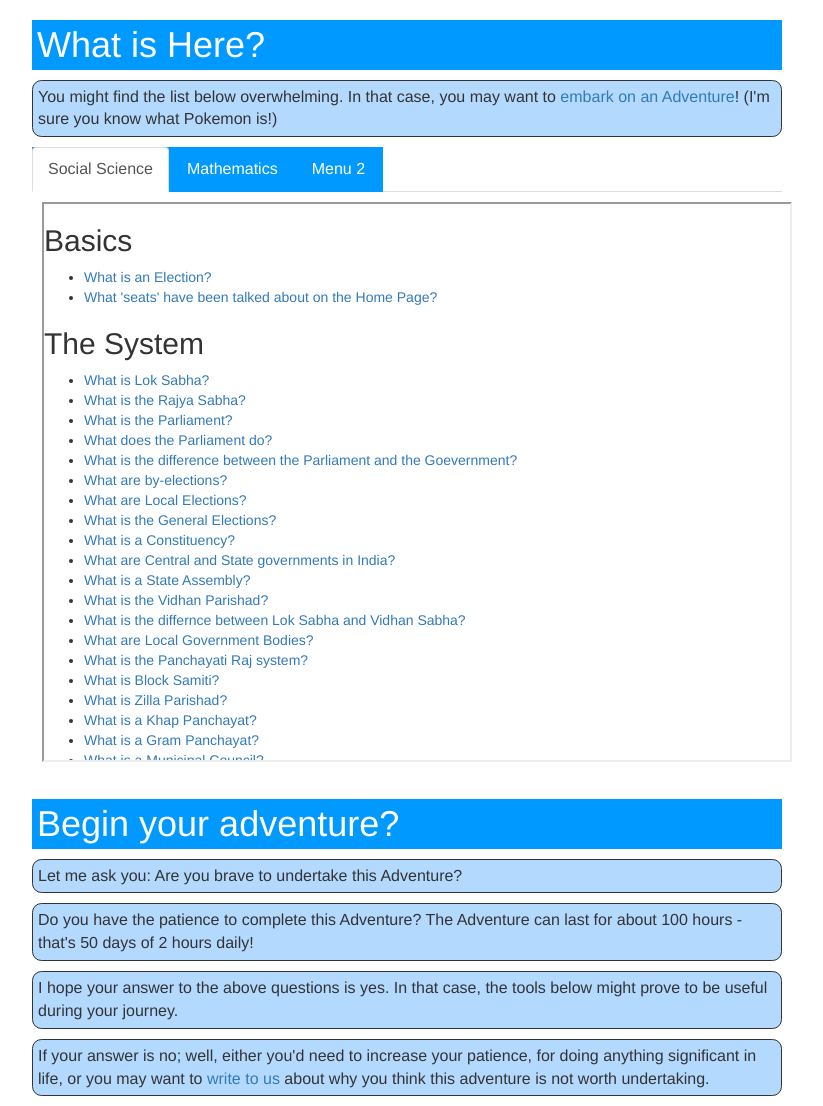
After one commit to digikar99/alterschoolindia, a PHP site: page /beginner.html in a window 1280 px wide. The commit adds this page. Shown: the whole page, without its empty margins (233-1056 px from the left). Run offline with PHP 8.4, Linux system fonts and the light colour scheme.

Commit message:
newsite : added beginner, and social science and mathematics pages

```diff
--- /dev/null
+++ b/Meta/Mathematics.html
@@ -0,0 +1,56 @@
+<!DOCTYPE HTML>
+<html>
+<head>
+	<title>Mathematics</title>
+	<meta charset="utf-8" name="viewport" content="width=device-width"/>
+
+	<!-- Latest compiled and minified CSS -->
+<link rel="stylesheet" href="./bootstrap-3.3.7-dist/css/bootstrap.min.css">
+
+	<link rel="stylesheet" href="./styles-bs.css">
+
+</head>
+
+<body>
+
+<nav class="page-question"><h1 class="container-fluid">Mathematics</h1></nav>
+
+
+<div class="container">
+
+<div class="row">
+<div class="col-md-2"></div>
+<div class="col-md-8 col-sm-7">
+<main class="short-line">
+<p>
+	We think that humans who did it before us have done a much better job of explaining mathematics, than we ever can. Therefore, we link to some of the mathematics resources available on the web:
+	<ul>
+		<li><a href="https://www.khanacademy.org/math">Khan Academy</a>, if your focus is succeeding at usual schools.</li>
+		<li><a href="https://www.mathsisfun.com/">Math is fun!</a>, which we prefer.</li>
+		<li><a href="https://artofproblemsolving.com/videos">Art of Problem Solving</a>, if you plan for a math-intensive career, as in engineering or mathematical sciences, or perhaps, pure mathematics.</li>
+	</ul>
+</p>
+<p>
+	The topics which we would like the student to go through (before visiting the land of Science) include:
+	<ol>
+		<li>All the topics in <a href="https://www.mathsisfun.com/data/index.html">Data</a></li>
+		<li>All the topics in <a href="https://www.mathsisfun.com/measure/index.html">Measurement</a></li>
+		<li>All the topics in <a href="https://www.mathsisfun.com/money/index.html">Money</a></li>
+		<li>All the topics in <a href="https://www.mathsisfun.com/numbers/index.html">Numbers</a> except the ones on pecial Numbers, Other Number Systems, last (third) section of Other Pages</li>
+		<li>The topics on area in <a href="https://www.mathsisfun.com/geometry/index.html">Geometry</a></li>
+		<li>The topics on "The Basics" in <a href="https://www.mathsisfun.com/algebra/index.html">Algebra</a></li>
+	</ol>
+</p>
+</main>
+
+</div>
+</div>
+</div>
+</body>
+<!-- jQuery library -->
+<script src="./bootstrap-3.3.7-dist/jquery-3.2.1/jquery.min.js"></script>
+
+<!-- Latest compiled JavaScript -->
+<script src="./bootstrap-3.3.7-dist/js/bootstrap.min.js"></script>
+<script src="../js-bs.js"></script>
+</html>
--- /dev/null
+++ b/Meta/Social Science.html
@@ -0,0 +1,107 @@
+<!DOCTYPE html>
+
+<html>
+<head>
+	<title>Social Science</title>
+	<meta charset="utf-8" name="viewport" content="width=device-width"/>
+	<!-- Latest compiled and minified CSS -->
+	<link rel="stylesheet" href="../bootstrap-3.3.7-dist/css/bootstrap.min.css">
+
+</head>
+
+<body>
+
+
+<div class="container">
+
+<div class="row">
+
+	<h2>Basics</h2>
+	<ul>
+  		<li><a href="../Social Science/02 Election.html">What is an Election?</a></li>
+  		<li><a href="../Social Science/04 Seats of the Lok Sabha.html">What 'seats' have been talked about on the Home Page?</a></li>
+  	</ul>
+  	<h2>The System</h2>
+  	<ul>
+  		<li><a href="../Social Science/05 Lok Sabha.html">What is Lok Sabha?</a></li>
+		<li><a href="../Social Science/29 Rajya Sabha.html">What is the Rajya Sabha?</a></li>
+		<li><a href="../Social Science/09 Parliament.html">What is the Parliament?</li>
+		<li><a href="../Social Science/30 Work of Parliament.html">What does the Parliament do?</a></li>
+		<li><a href="../Social Science/17 Parliament Government Difference.html">What is the difference between the Parliament and the Goevernment?</a></li>
+<li><a href="../Social Science/23 By elections.html">What are by-elections?</a></li>
+		<li><a href="../Social Science/24 Local Elections.html">What are Local Elections?</a></li>
+		<li><a href="../Social Science/12 General Elections.html">What is the General Elections?</a></li>
+		<li><a href="../Social Science/14 Constituency.html">What is a Constituency?</a></li>
+		<li><a href="../Social Science/15 Central State Government.html">What are Central and State governments in India?</a></li>
+		<li><a href="../Social Science/10 State Assembly.html">What is a State Assembly?</a></li>
+		<li><a href="../Social Science/19 Vidhan Parishad.html">What is the Vidhan Parishad?</a></li>
+		<li><a href="../Social Science/18 Lok Sabha vs Vidhan Sabha.html">What is the differnce between Lok Sabha and Vidhan Sabha?</a></li>
+		<li><a href="../Social Science/32 Local Governments.html">What are Local Government Bodies?</a></li>
+		<li><a href="../Social Science/37 Panchayati Raj.html">What is the Panchayati Raj system?</a></li>
+		<li><a href="../Social Science/53 Block Samiti.html">What is Block Samiti?</a></li>
+		<li><a href="../Social Science/54 Zilla Parishad.html">What is Zilla Parishad?</a></li>
+		<li><a href="../Social Science/55 Khap Panchayat.html">What is a Khap Panchayat?</a></li>
+		<li><a href="../Social Science/26 Gram Panchayat.html">What is a Gram Panchayat?</a></li>
+		<li><a href="../Social Science/27 Municipal Council.html">What is a Municipal Council?</a></li>
+		<li><a href="../Social Science/28 Municipal Corporation.html">What is a Municipal Corporation?</a></li>
+		<li><a href="../Social Science/31 Constitution.html">What is Constitution?</a></li>
+		<li><a href="../Social Science/33 Supreme Court of India.html">What is the Supreme Court of India?</a></li>
+		<li><a href="../Social Science/41 Courts in India.html">What are the various courts in India?</a></li>
+		<li><a href="../Social Science/48 Economy.html">What is Economy?</a></li>
+		<li><a href="../Social Science/40 Tax.html">What is a tax?</a></li>
+		<li><a href="../Social Science/36 United Nations.html">What is the United Nations?</a></li>
+</ul>
+	<h2>Some More Things</h2>
+	<ul>
+	  	<li><a href="../Social Science/01 NDA.html">What is NDA?</a></li>
+	  	<li><a href="../Social Science/03 BJP.html">What is BJP?</a></li>
+	  	<li><a href="../Social Science/06 Political Parties.html">What is a 'political party'?</a></li>
+	  	<li><a href="../Social Science/07 Left Center Right - Politics.html">What is 'left', 'centre' and 'right' in reference to politics?</a></li>
+		<li><a href="../Social Science/08 INC.html">What is the Indian National Congress?</a></li>
+		<li><a href="../Social Science/11 RSS.html">What is the Rashtriya Swayamsevak Sangh?</a></li>
+		<li><a href="../Social Science/13 Universal Suffrage.html">What is Universal Suffrage?</a></li>
+		<li><a href="../Social Science/16 Forming the Government.html">How do Political Parties form the government?</a></li>
+		<li><a href="../Social Science/20 Sangh Parivar.html">What is the Sangh Parivar?</a></li>
+		<li><a href="../Social Science/21 Missionary.html">Who is a missionary?</a></li>
+		<li><a href="../Social Science/22 Hindutva.html">What is Hindutva?</a></li>
+		<li><a href="../Social Science/25 Human Rights.html">What are Human Rights?</a></li>
+	</ul>
+	<h2>Things Schools might have glossed over</h2>
+	<ul>
+		<li><a href="../Social Science/34 Atheism.html">What is Atheism?</a></li>
+		<li><a href="../Social Science/35 Monotheism.html">What is Monotheism?</a></li>
+		<li><a href="../Social Science/43 Problem of Evil.html">What is the Problem of Evil?</a></li>
+		<li><a href="../Social Science/44 Argument from Inconsistent Revelations.html">What is the Argument from Inconsistent Revelations?</a></li>
+		<li><a href="../Social Science/45 Argument from Non belief.html">What is the Argument from Non belief?</a></li>
+		<li><a href="../Social Science/38 BharatNet.html">What is the BharatNet initiative?</a></li>
+		<li><a href="../Social Science/39 Petitioning.html">How can I, a common citizen, participate in the process of making a law?</li>
+		<li><a href="../Social Science/42 Judicial Independence.html">What is Judicial Independence? Why is it necessary?</a></li>
+		<li><a href="../Social Science/46 Use of Taxes.html">How is the tax money utilized?</a></li>
+		<li><a href="../Social Science/47 Paying Taxes.html">How do I calculate how much tax do I have to pay?</a></li>
+		<li><a href="../Social Science/49 Growing Economy.html">Is growing economy a good thing?</a></li>
+		<li><a href="../Social Science/50 Approaching Courts.html">When and how do I approach Civil, Criminal and Family Courts?</a></li>
+		<li><a href="../Social Science/51 Long Time Courts.html">I have heard that the courts take a long time to resolve a dispute. How true is that?</a></li>
+		<li><a href="../Social Science/52 Special Courts and Tribunals.html">What are Tribunals?</a></li>
+		<li><a href="../Social Science/56 Committees.html">What are committees, in the context of the government?</a></li>
+		<li><a href="../Social Science/57 Separation of Powers.html">What is Separation of Powers?</a></li>
+		<li><a href="../Social Science/58 GDP vs Economy.html">What is the difference between the GDP and Economy of a country?</a></li>
+	</ul>
+	<h2>Questions for Self-Study:</h2>
+	<ul>
+	  <li>What is the relation between 'public office' and 'public officers'?</li>
+	  <li>What is Politics?</li>
+	  <li>What is the Digital India initiative?</li>
+	  <li>What are some websites for online [informal] petitions?</li>
+	  <li>Why is the Maximum Retail Price called so? (Hint: search on Quora.)</li>
+	  <li>What are writ petitions?</li>
+	  <li>What is the difference between Developed and Developing Countries?</li>
+	  <li>What should I know if a criminal case is filed against me?</li>
+	</ul>
+
+
+
+
+<script src="../bootstrap-3.3.7-dist/jquery-3.2.1/jquery.min.js"></script>
+<script src="../bootstrap-3.3.7-dist/js/bootstrap.min.js"></script>
+</body>
+</html>
--- /dev/null
+++ b/beginner.css
@@ -0,0 +1,40 @@
+iframe{
+	margin:10px;
+	width:100%;
+	height:70vh;
+}
+.window{
+	cursor:pointer;
+	padding:5px;
+}
+.window:hover{
+	opacity:0.75;
+	Background-color:#ddd;
+}
+p{
+	border:1px solid;
+	border-radius:0.25cm;
+	padding: 5px;
+	background-color:#b3d9ff;
+}
+body{
+	font-size:16px;
+}
+.panel-default > .panel-heading, .nav-tabs > li{
+	background-color:#0099ff;
+	color:white;
+}
+.panel-title > a{
+	display:block;
+}
+.panel-title > a:hover{
+	text-decoration:none;
+}
+.nav-tabs > li > a{
+	color:white;
+}
+h1{
+	background-color:#0099ff;
+	color:white;
+	padding:5px;
+}
--- /dev/null
+++ b/beginner.html
@@ -0,0 +1,135 @@
+
+<!DOCTYPE html>
+<html>
+
+<head>
+	<meta charset="utf-8" name="viewport" content="width=device-width, initial-scale=1.0"/>
+
+	<!-- Latest compiled and minified CSS -->
+	<link rel="stylesheet" href="./bootstrap-3.3.7-dist/css/bootstrap.min.css">
+	<link rel="stylesheet" href="https://cdnjs.cloudflare.com/ajax/libs/font-awesome/4.7.0/css/font-awesome.min.css">
+	<link rel="stylesheet" href="./beginner.css">
+	<link rel="shortcut icon" href="Meta/asi_logo.png" />
+	<title>A Supplementative (Alternative) School Curriculum</title>
+	<meta name="keywords" content="alternative education, supplementary education, after school activity, summer activity, teen development, additional learning, alternative school curriculum, education reform">
+</head>
+
+<body>
+<div class="container">
+	<div class="row">
+		<div class="col-xs-12 col-sm-12 col-md-8 col-md-offset-2">
+			<h1>What is Here?</h1>
+			<p>
+				You might find the list below overwhelming. In that case, you may want to <a href="#adventure">embark on an Adventure</a>! (I'm sure you know what Pokemon is!)
+			</p>
+		</div>
+		<div class="col-xs-12 col-sm-12 col-md-8 col-md-offset-2">
+			<div class="panel-group visible-xs" id="accordion">
+			  <div class="panel panel-default">
+			    <div class="panel-heading">
+			      <h4 class="panel-title">
+			        <a data-toggle="collapse" data-parent="#accordion" href="#ss-accord">
+			        Social Science</a>
+			      </h4>
+			    </div>
+			    <div id="ss-accord" class="panel-collapse collapse">
+			      <div class="panel-body">
+			      	<iframe src="Meta/Social Science.html"></iframe>
+			      </div>
+			    </div>
+			  </div>
+			  <div class="panel panel-default">
+			    <div class="panel-heading">
+			      <h4 class="panel-title">
+			        <a data-toggle="collapse" data-parent="#accordion" href="#math-accord">
+			        Mathematics</a>
+			      </h4>
+			    </div>
+			    <div id="math-accord" class="panel-collapse collapse">
+					<iframe src="Meta/Mathematics.html"></iframe>
+			    </div>
+			  </div>
+			  <div class="panel panel-default">
+			    <div class="panel-heading">
+			      <h4 class="panel-title">
+			        <a data-toggle="collapse" data-parent="#accordion" href="#collapse3">
+			        Collapsible Group 3</a>
+			      </h4>
+			    </div>
+			    <div id="collapse3" class="panel-collapse collapse">
+			      <div class="panel-body">Lorem ipsum dolor sit amet, consectetur adipisicing elit,
+			      sed do eiusmod tempor incididunt ut labore et dolore magna aliqua. Ut enim ad
+			      minim veniam, quis nostrud exercitation ullamco laboris nisi ut aliquip ex ea
+			      commodo consequat.</div>
+			    </div>
+			  </div>
+			</div>
+
+			<ul class="nav nav-tabs hidden-xs">
+			  <li class="active"><a data-toggle="tab" href="#ss-tab">Social Science</a></li>
+			  <li><a data-toggle="tab" href="#math-tab">Mathematics</a></li>
+			  <li><a data-toggle="tab" href="#menu2">Menu 2</a></li>
+			</ul>
+
+			<div class="tab-content hidden-xs">
+			  <div id="ss-tab" class="tab-pane fade in active">
+			    <iframe src="Meta/Social Science.html"></iframe>
+			  </div>
+			  <div id="math-tab" class="tab-pane fade">
+				<iframe src="Meta/Mathematics.html"></iframe>
+			  </div>
+			  <div id="menu2" class="tab-pane fade">
+			    <h3>Menu 2</h3>
+			    <p>Some content in menu 2.</p>
+			  </div>
+			</div>
+		</div>
+		<div class="col-xs-12 col-sm-12 col-md-8 col-md-offset-2" id="adventure">
+			<h1>Begin your adventure?</h1>
+			<p>
+				Let me ask you: Are you brave to undertake this Adventure?
+			</p>
+			<p>
+				Do you have the patience to complete this Adventure? The Adventure can last for about 100 hours - that's 50 days of 2 hours daily!
+			</p>
+			<p>
+				I hope your answer to the above questions is yes. In that case, the tools below might prove to be useful during your journey.
+			</p>
+			<p>
+				If your answer is no; well, either you'd need to increase your patience, for doing anything significant in life, or you may want to <a href="mailto:shubhamayare@yahoo.co.in">write to us</a> about why you think this adventure is not worth undertaking.
+			</p>
+		</div>
+
+<!--
+		<div class="col-md-4 col-sm-6 col-xs-12 window" onclick="window.location = 'Meta/Social Science.html'">
+			<iframe class="window" src="Meta/Social Science.html" scrolling="no"></iframe>
+		</div>
+		<div class="col-md-4 col-sm-6 col-xs-12 window" onclick="window.location = 'Meta/Mathematics.html'">
+		</div>
+		<div class="col-md-4 col-sm-6 col-xs-12 window" onclick="window.location = 'Meta/Science.html'">
+			<iframe class="window" src="Meta/Science.html" scrolling="no"></iframe>
+		</div>
+		<div class="col-md-4 col-sm-6 col-xs-12 window" onclick="window.location = 'https://kidshealth.org'">
+			<iframe class="window" src="https://kidshealth.org/" scrolling="no"></iframe>
+		</div>
+		<div class="col-md-4 col-sm-6 col-xs-12">
+			<iframe class="window" src="Meta/Understanding People.html" scrolling="no"></iframe>
+		</div>
+		<div class="col-md-4 col-sm-6 col-xs-12">
+			<iframe class="window" src="Meta/Finance.html" scrolling="no"></iframe>
+		</div>
+		<div class="col-md-4 col-sm-6 col-xs-12">
+			<iframe class="window" src="Meta/Media Literacy.html" scrolling="no"></iframe>
+		</div>
+		<div class="col-md-4 col-sm-6 col-xs-12">
+			<iframe class="window" src="Meta/History.html" scrolling="no"></iframe>
+		</div>
+-->
+	</div>
+
+</div>
+	<script src="bootstrap-3.3.7-dist/jquery-3.2.1/jquery.min.js"></script>
+	<script src="bootstrap-3.3.7-dist/js/bootstrap.min.js"></script>
+
+</body>
+</html>
--- a/index.css
+++ b/index.css
@@ -226,7 +226,8 @@
 		font-size:16pt;
 	}
 	.top-choices-2{
-		padding-top:8vh;
+		padding:5vw;
+		padding-top:5vh;
 	}
 	h2{
 		font-size:x-large;
```
Also changed, not shown: index.html (+9 -4 lines).
